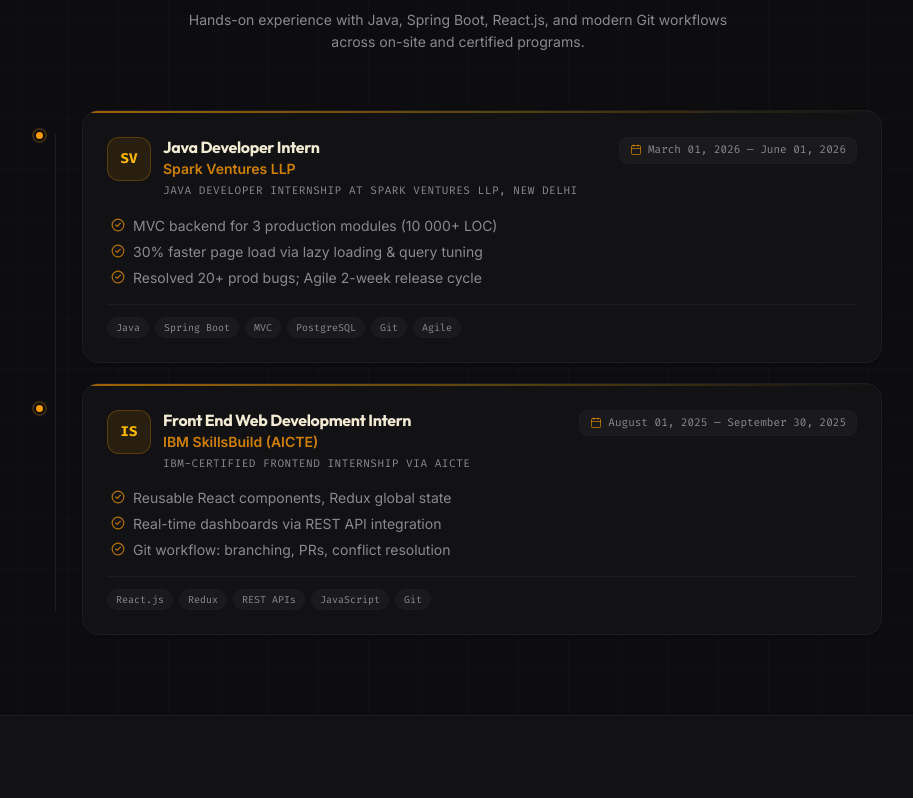
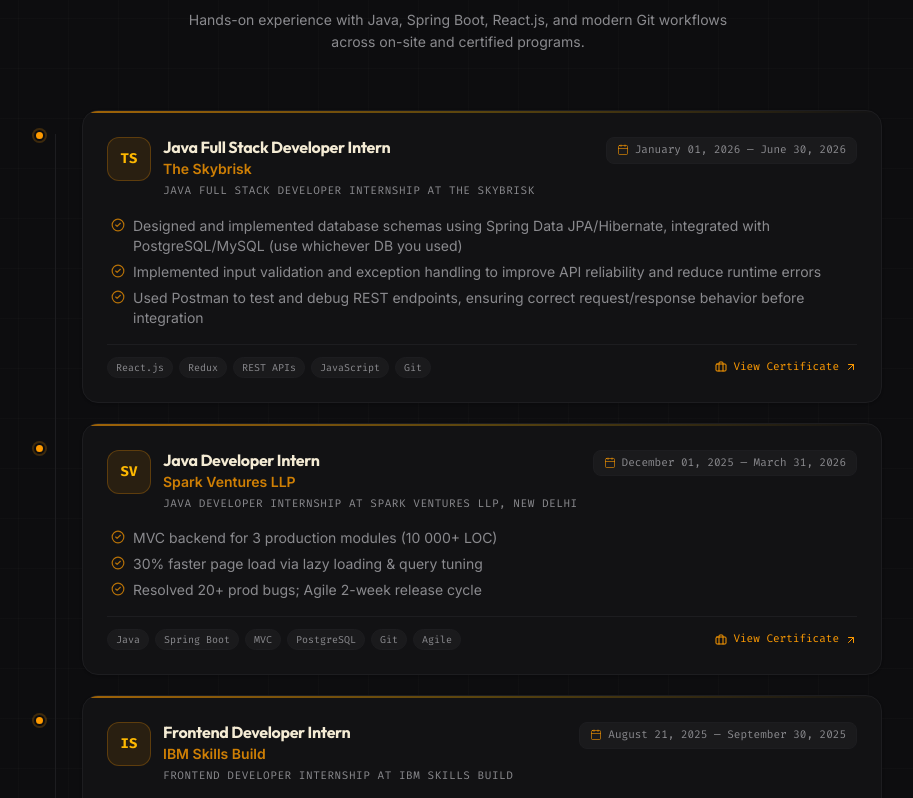
Before and after one commit to sharmapranshu1706/pranshu_portfolio, a Next.js app: page / in a window 1280 px wide. Shown: the part 5282-6080 px from the top of the page, without its empty margins (182-1095 px from the left). Built offline with nearby package versions, Linux system fonts and the light colour scheme; no server answers.

Commit message:
Internship Updated The Skybrisk

```diff
--- a/components/sections/Internships.tsx
+++ b/components/sections/Internships.tsx
@@ -7,15 +7,21 @@
 
 // Highlights per internship id — add real bullet points here
 const highlights: Record<string, string[]> = {
+
+    "The Skybrisk-java-full-stack-developer-internship": [
+        "Designed and implemented database schemas using Spring Data JPA/Hibernate, integrated with PostgreSQL/MySQL (use whichever DB you used)",
+        "Implemented input validation and exception handling to improve API reliability and reduce runtime errors",
+        "Used Postman to test and debug REST endpoints, ensuring correct request/response behavior before integration",
+    ],
     "spark-ventures-java-intern": [
         "MVC backend for 3 production modules (10 000+ LOC)",
         "30% faster page load via lazy loading & query tuning",
         "Resolved 20+ prod bugs; Agile 2-week release cycle",
     ],
-    "ibm-frontend-intern": [
-        "Reusable React components, Redux global state",
-        "Real-time dashboards via REST API integration",
-        "Git workflow: branching, PRs, conflict resolution",
+    "ibm-skills-build-frontend-developer-internship": [
+        "Developed responsive web applications using HTML, CSS, and JavaScript",
+        "Implemented interactive UI components using React.js and Redux",
+        "Collaborated with design teams to translate wireframes into functional user interfaces",
     ],
 };
 
--- a/data/internships.ts
+++ b/data/internships.ts
@@ -1,32 +1,42 @@
 import type { Internship } from "@/types";
 
 export const internships: Internship[] = [
+    {
+        id: "The Skybrisk-java-full-stack-developer-internship",
+        company: "The Skybrisk",
+        role: "Java Full Stack Developer Intern",
+        subtitle: "Java Full Stack Developer Internship at The Skybrisk",
+        description:"Developed a full-stack web application using Java, Spring Boot, and React.js. Implemented RESTful APIs and integrated with a PostgreSQL database. Collaborated with a team of developers using Git and Agile methodologies.",
+        from: "January 01, 2026",
+        to: "June 30, 2026",
+        url: "https://drive.google.com/file/d/16slI7E5VUpFt_ApWrwW0tE0-VnVjrN3n/view?usp=drive_link",
+        tags: ["React.js", "Redux", "REST APIs", "JavaScript", "Git"],
+        featured: true,
+    },
     {
         id: "spark-ventures-java-intern",
         company: "Spark Ventures LLP",
         role: "Java Developer Intern",
         subtitle: "Java Developer Internship at Spark Ventures LLP, New Delhi",
-        description:
-            "Designed and maintained MVC Architecture-based backend services for 3 production modules across 10,000+ lines of codebase. Reduced page load time by 30% through lazy loading and database query refactoring. Debugged 20+ production bugs in real-time and collaborated on code reviews using Git branching and pull request workflows. Delivered features on a 2-week Agile release cycle.",
-        from: "March 01, 2026",
-        to: "June 01, 2026",
-        url: "",
+        description: "Designed and maintained MVC Architecture-based backend services for 3 production modules across 10,000+ lines of codebase. Reduced page load time by 30% through lazy loading and database query refactoring. Debugged 20+ production bugs in real-time and collaborated on code reviews using Git branching and pull request workflows. Delivered features on a 2-week Agile release cycle.",
+        from: "December 01, 2025",
+        to: "March 31, 2026",
+        url: "https://drive.google.com/file/d/1niSRPLxVLIp4sQzwp11kCaBID8lwidNd/view?usp=drive_link",
         tags: ["Java", "Spring Boot", "MVC", "PostgreSQL", "Git", "Agile"],
         featured: true,
     },
     {
-        id: "ibm-frontend-intern",
-        company: "IBM SkillsBuild (AICTE)",
-        role: "Front End Web Development Intern",
-        subtitle: "IBM-Certified Frontend Internship via AICTE",
-        description:
-            "Built reusable React components reducing UI duplication and improving page maintainability. Developed interactive dashboards with real-time data visualization by integrating REST APIs and managing global state with Redux. Practised collaborative Git workflows including feature branching, pull requests, and merge conflict resolution.",
-        from: "August 01, 2025",
+        id: "ibm-skills-build-frontend-developer-internship",
+        company: "IBM Skills Build",
+        role: "Frontend Developer Intern",
+        subtitle: "Frontend Developer Internship at IBM Skills Build",
+        description: "Developed a responsive web application using React.js and Redux. Implemented RESTful APIs and integrated with a MongoDB database. Collaborated with a team of developers using Git and Agile methodologies.",
+        from: "August 21, 2025",
         to: "September 30, 2025",
-        url: "",
-        tags: ["React.js", "Redux", "REST APIs", "JavaScript", "Git"],
+        url: "https://drive.google.com/file/d/1Tuk8G6TUU2Gg_6ns3BdVXzNZrOEIAcI6/view?usp=drive_link",
+        tags: ["React.js", "Redux", "REST APIs", "MongoDB", "Git"],
         featured: true,
-    },
+    }
 ];
 
 export const featuredInternships = internships.filter((i) => i.featured);
```
